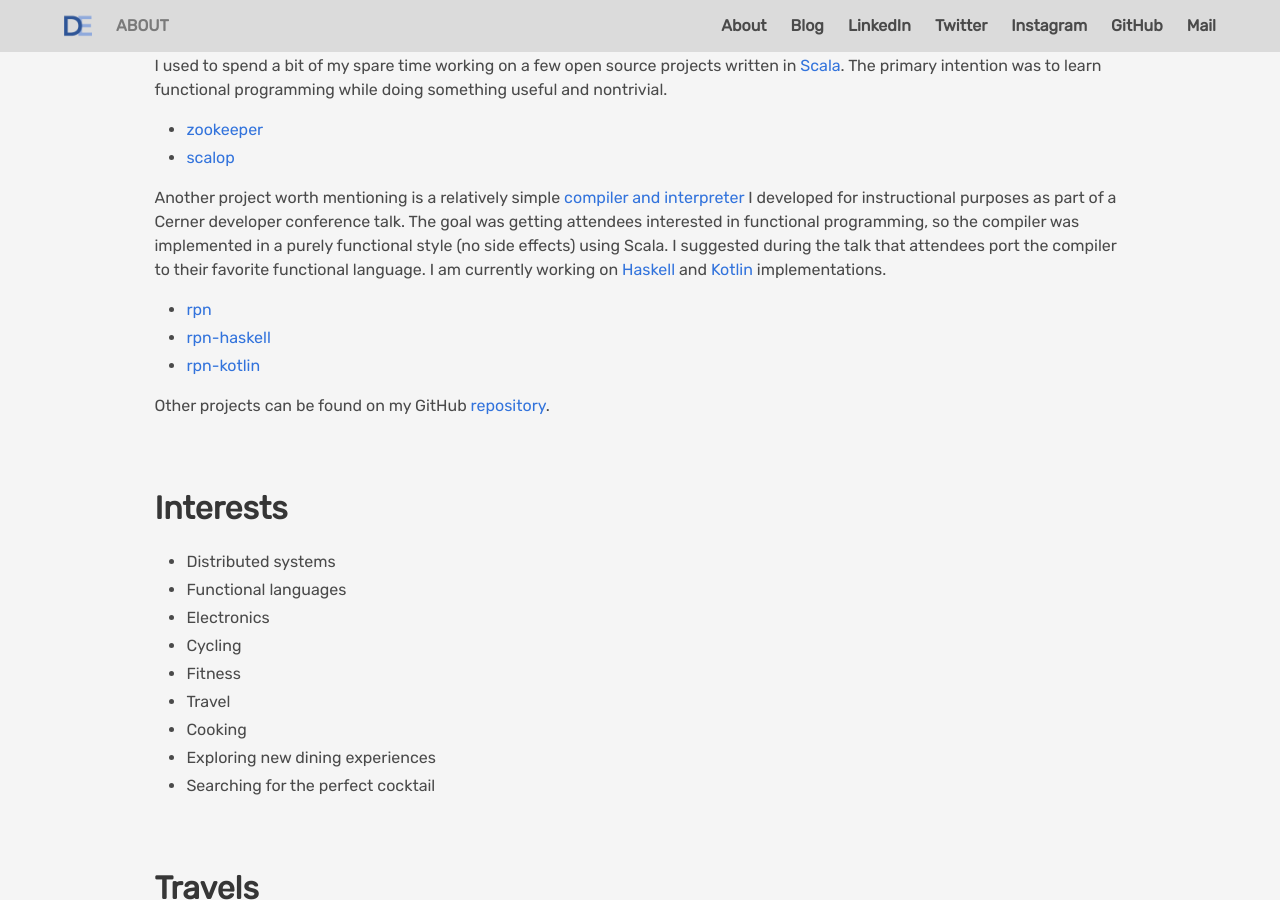
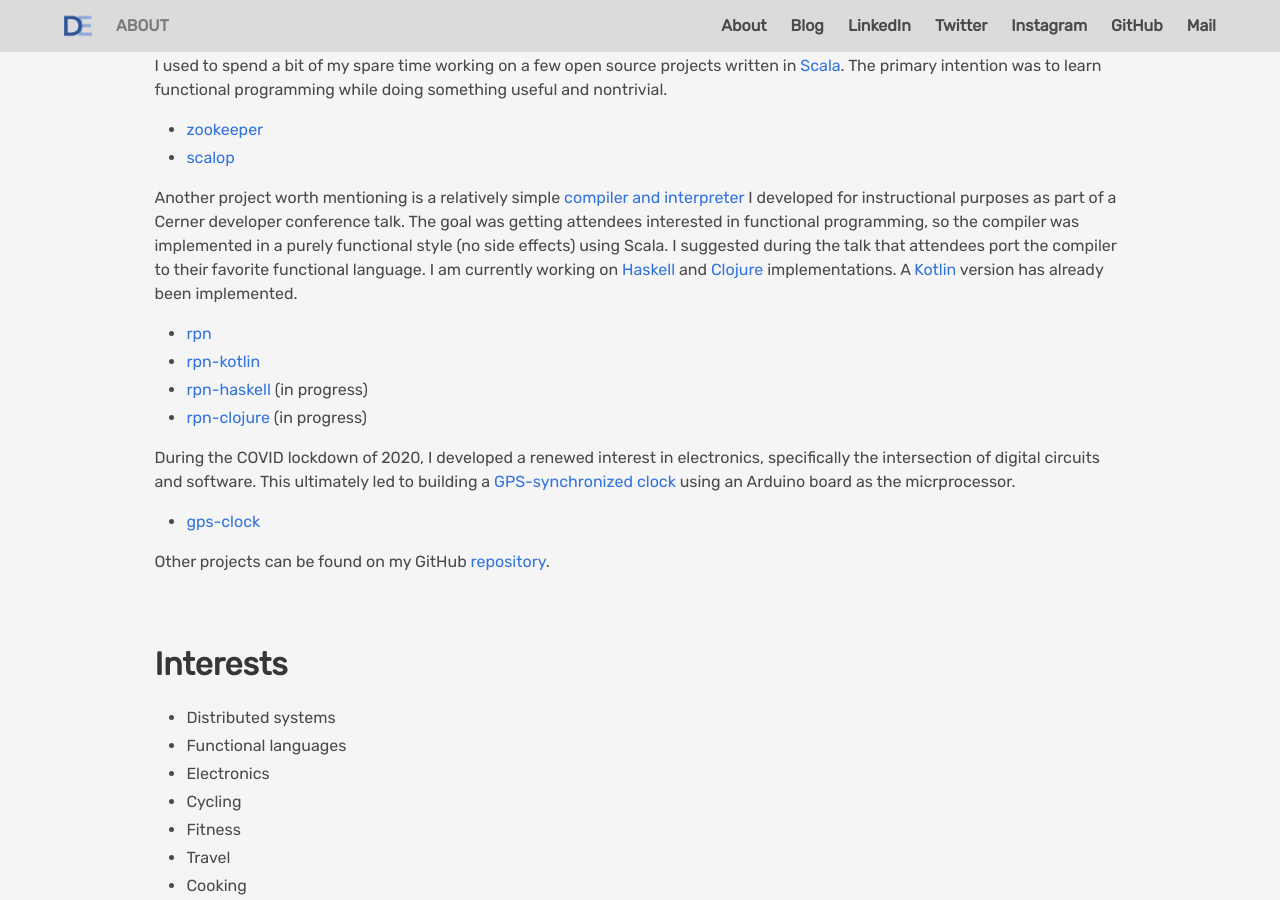
Before and after one commit to davidledwards/davidledwards.github.io, a Jekyll site: the page built from about/index.html, in a window 1280 px wide and 900 px high, scrolled down 2730 px. Built offline with Jekyll 4.4.1, drawn with Linux system fonts in a browser that asks for light colours; nearby versions of some CDN libraries; comment, search, counter and statistics services are not loaded.

Commit message:
update projects section with GPS clock

```diff
--- a/about/index.html
+++ b/about/index.html
@@ -145,12 +145,19 @@ title: About
     <li><a href="http://davidedwards.io/scalop">scalop</a></li>
 </ul>
 <p>
-    Another project worth mentioning is a relatively simple <a href="https://github.com/davidledwards/rpn">compiler and interpreter</a> I developed for instructional purposes as part of a Cerner developer conference talk. The goal was getting attendees interested in functional programming, so the compiler was implemented in a purely functional style (no side effects) using Scala. I suggested during the talk that attendees port the compiler to their favorite functional language. I am currently working on <a href="https://github.com/davidledwards/rpn-haskell">Haskell</a> and <a href="https://github.com/davidledwards/rpn-haskell">Kotlin</a> implementations.
+    Another project worth mentioning is a relatively simple <a href="https://github.com/davidledwards/rpn">compiler and interpreter</a> I developed for instructional purposes as part of a Cerner developer conference talk. The goal was getting attendees interested in functional programming, so the compiler was implemented in a purely functional style (no side effects) using Scala. I suggested during the talk that attendees port the compiler to their favorite functional language. I am currently working on <a href="https://github.com/davidledwards/rpn-haskell">Haskell</a> and <a href="https://github.com/davidledwards/rpn-clojure">Clojure</a> implementations. A <a href="https://github.com/davidledwards/rpn-kotlin">Kotlin</a> version has already been implemented.
 </p>
 <ul>
     <li><a href="https://github.com/davidledwards/rpn">rpn</a></li>
-    <li><a href="https://github.com/davidledwards/rpn-haskell">rpn-haskell</a></li>
     <li><a href="https://github.com/davidledwards/rpn-kotlin">rpn-kotlin</a></li>
+    <li><a href="https://github.com/davidledwards/rpn-haskell">rpn-haskell</a> (in progress)</li>
+    <li><a href="https://github.com/davidledwards/rpn-clojure">rpn-clojure</a> (in progress)</li>
+</ul>
+<p>
+    During the COVID lockdown of 2020, I developed a renewed interest in electronics, specifically the intersection of digital circuits and software. This ultimately led to building a <a href="https://github.com/davidledwards/gps-clock">GPS-synchronized clock</a> using an Arduino board as the micrprocessor.
+</p>
+<ul>
+    <li><a href="https://github.com/davidledwards/gps-clock">gps-clock</a></li>
 </ul>
 <p>
     Other projects can be found on my GitHub <a href="https://github.com/davidledwards">repository</a>.
```
